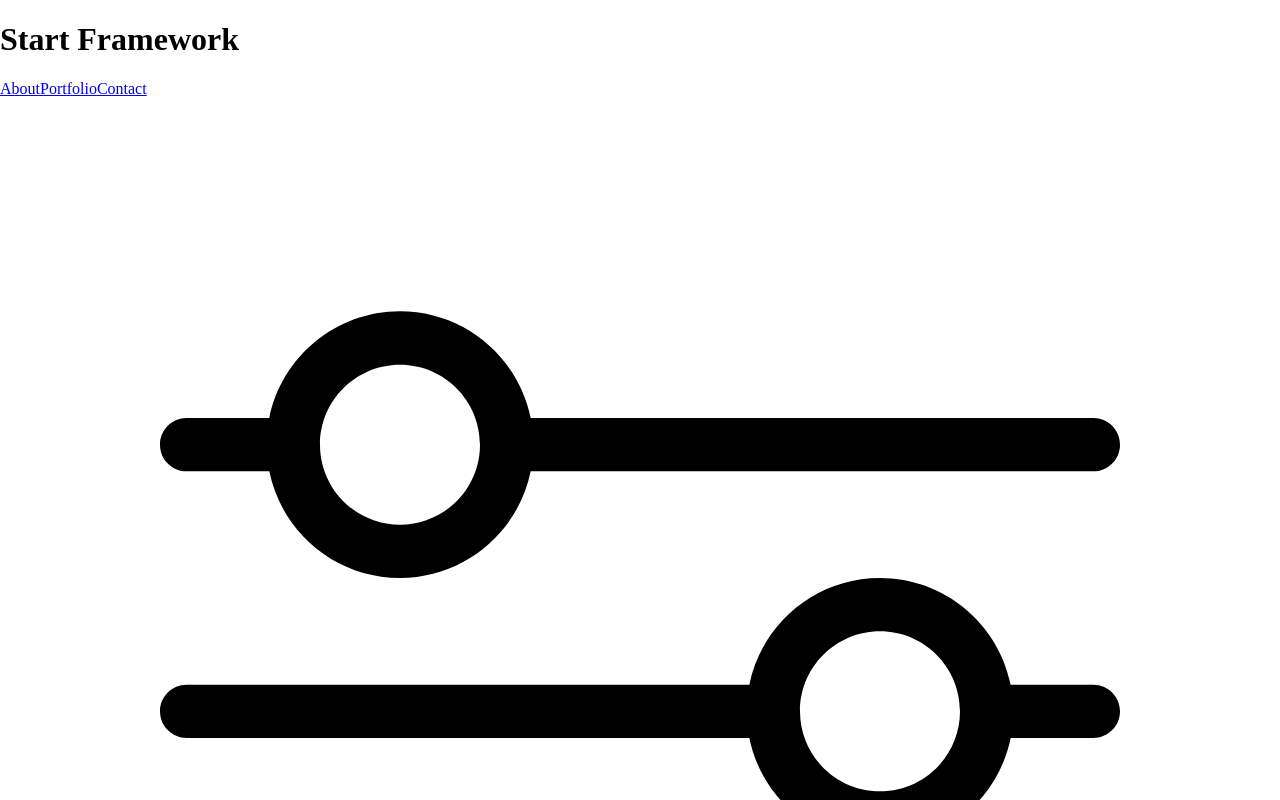
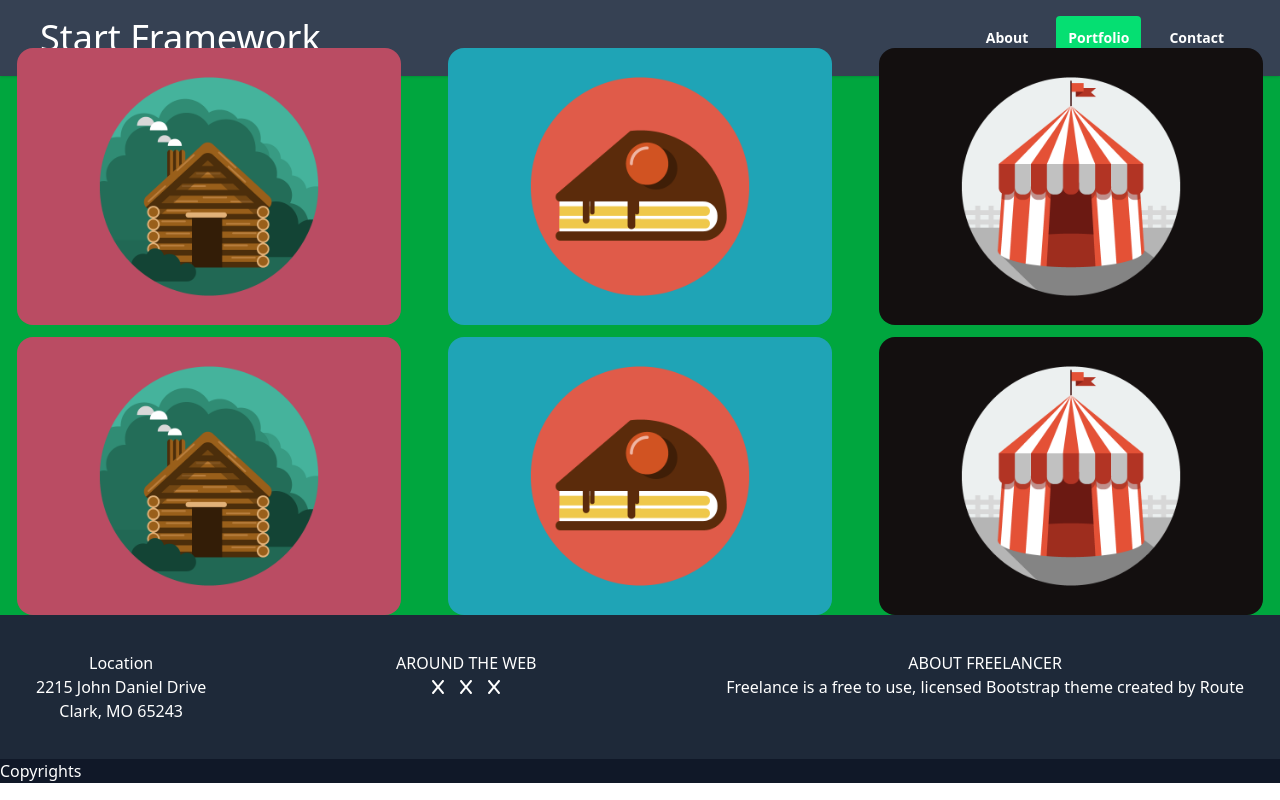
Before and after one commit to polahano/start-framework, an Angular app: page /portfolio in a window 1280 px wide. Shown: the top 800 px of the page. Built offline with nearby package versions, Linux system fonts and the light colour scheme.

Commit message:
reinstalling-tailwind-properly

```diff
--- a/package.json
+++ b/package.json
@@ -25,9 +25,11 @@
     "@fortawesome/free-solid-svg-icons": "^6.7.2",
     "@popperjs/core": "^2.11.8",
     "@tailwindcss/cli": "^4.1.10",
+    "@tailwindcss/postcss": "^4.1.11",
     "express": "^4.18.2",
+    "postcss": "^8.5.6",
     "rxjs": "~7.8.0",
-    "tailwindcss": "^4.1.10",
+    "tailwindcss": "^4.1.11",
     "tslib": "^2.3.0",
     "zone.js": "~0.15.0"
   },
--- a/src/app/about/about.component.html
+++ b/src/app/about/about.component.html
@@ -1,5 +1,3 @@
-<link rel="stylesheet" href="../../css/output.css" />
-
 <div class="bg-green-500 h-[500px] flex flex-col items-center text-white">
   <h2 class="">About Component</h2>
   <div class="flex items-center gap-2">
--- a/src/app/app.component.html
+++ b/src/app/app.component.html
@@ -1,6 +1,4 @@
-<link rel="stylesheet" href="../css/input.css" />
-
-<app-navbar class="fixed"></app-navbar>
+<app-navbar></app-navbar>
 
 <router-outlet></router-outlet>
 
--- a/src/app/card/card.component.html
+++ b/src/app/card/card.component.html
@@ -1,5 +1,3 @@
-<link rel="stylesheet" href="../../css/output.css" />
-
 <div class="relative cursor-pointer">
   <!-- <img src="/port1.png" alt="" class="w-100 rounded-2xl peer/test" /> -->
   <ng-content></ng-content>
--- a/src/app/contact/contact.component.html
+++ b/src/app/contact/contact.component.html
@@ -1,5 +1,3 @@
-<link rel="stylesheet" href="../../css/output.css" />
-
 <section class="">
   <form action="" class="w-1/2 mx-auto">
     <label for="userName" class="">UserName</label>
--- a/src/app/footer/footer.component.html
+++ b/src/app/footer/footer.component.html
@@ -1,5 +1,3 @@
-<link rel="stylesheet" href="../../css/output.css" />
-
 <div class="footer p-9 flex bg-gray-800 text-white justify-between">
   <div class="flex flex-col items-center">
     <p>Location</p>
--- a/src/app/home/home.component.html
+++ b/src/app/home/home.component.html
@@ -1,5 +1,3 @@
-<link rel="stylesheet" href="../../css/output.css" />
-
 <div class="container bg-green-400 text-white flex flex-col items-center">
   <img class="w-100" src="/avataaars.svg" alt="" />
   <h1 class="text-5xl text-uppercase font-extrabold">Start Framework</h1>
--- a/src/app/modal/modal.component.html
+++ b/src/app/modal/modal.component.html
@@ -1,5 +1,3 @@
-<link rel="stylesheet" href="../../css/output.css" />
-
 <div
   #modal
   class="w-full vh-100 bg-gray-500/60 justify-center items-center absolute top-0 bottom-0 start-0 end-0 flex"
--- a/src/app/navbar/navbar.component.html
+++ b/src/app/navbar/navbar.component.html
@@ -1,6 +1,5 @@
-<link rel="stylesheet" href="../../css/output.css" />
 <!-- component -->
-<div class="bg-gray-700 font-sans w-full m-0 text-white">
+<div class="bg-gray-700 font-sans text-white fixed right-0 left-0">
   <div class="bg-gray-700 shadow px-10">
     <div class="container">
       <div class="flex items-center justify-between py-4">
--- a/src/app/portfolio/portfolio.component.html
+++ b/src/app/portfolio/portfolio.component.html
@@ -1,5 +1,3 @@
-<link rel="stylesheet" href="../../css/output.css" />
-
 <div class="bg-green-600 text-white flex flex-col items-center">
   <h2 class="uppercase">portfolio component</h2>
   <div class="flex items-center gap-2">
--- a/src/styles.css
+++ b/src/styles.css
@@ -1 +1,3 @@
 /* You can add global styles to this file, and also import other style files */
+
+@import "tailwindcss";
```
Also changed, not shown: .postcssrc.json (added), 1 other file (tests, documents, lock files or other folders).
